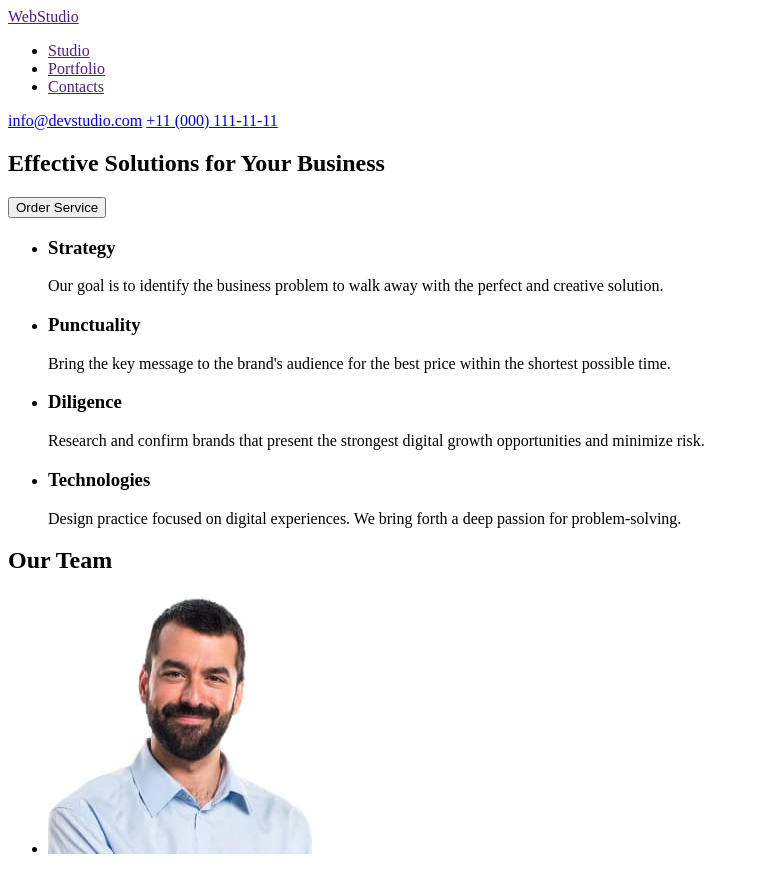
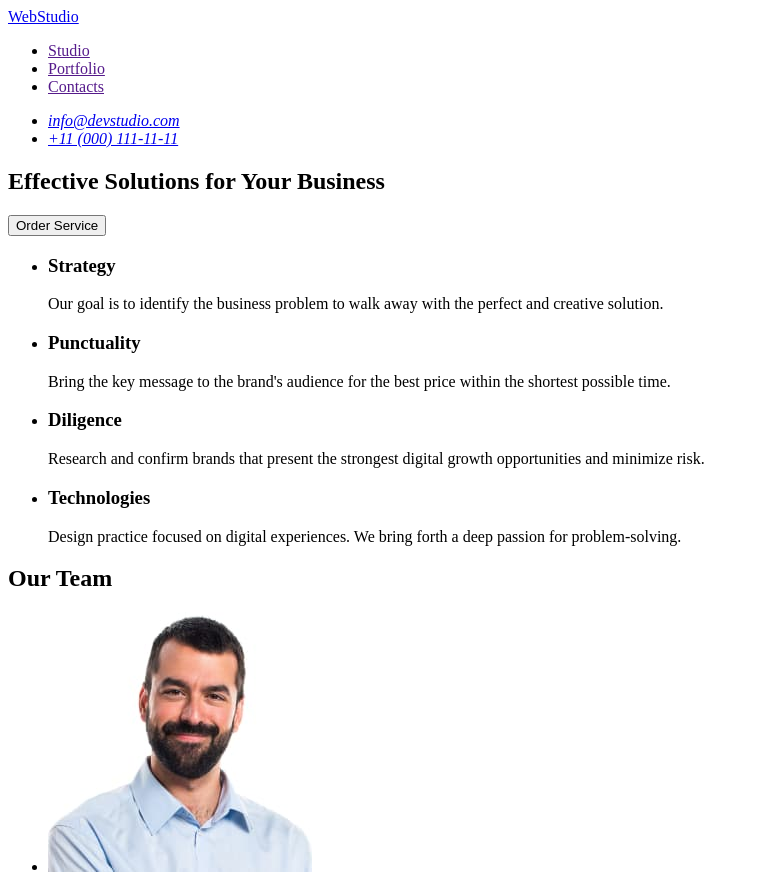
Before and after one commit to Hanna-Chupryna/goit-markup-hw-01, a plain HTML site: page index.html in a window 1280 px wide. Shown: the top 872 px of the page, without its empty margins (0-759 px from the left). Drawn offline with Linux system fonts and the light colour scheme.

Commit message:
first change page 1

```diff
--- a/index.html
+++ b/index.html
@@ -9,15 +9,19 @@
   <body>
     <header>
       <nav>
-        <a href=""><span>Web</span>Studio</a>
+        <a href="./index.html">WebStudio</a>
         <ul>
           <li><a href="">Studio</a></li>
           <li><a href="">Portfolio</a></li>
           <li><a href="">Contacts</a></li>
         </ul>
       </nav>
-      <a href="mailto:info@devstudio.com">info@devstudio.com</a>
-      <a href="tel:++110001111111">+11 (000) 111-11-11</a>
+      <address>
+        <ul>
+          <li><a href="mailto:info@devstudio.com">info@devstudio.com</a></li>
+          <li><a href="tel:++110001111111">+11 (000) 111-11-11</a></li>
+        </ul>
+      </address>
     </header>
 
     <main>
@@ -108,7 +112,7 @@
     </main>
 
     <footer>
-      <a href=""><span>Web</span>Studio</a>
+      <a href="./index.html">WebStudio</a>
       <p>
         Increase the flow of customers and sales for your business with digital
         marketing & growth solutions.
```
